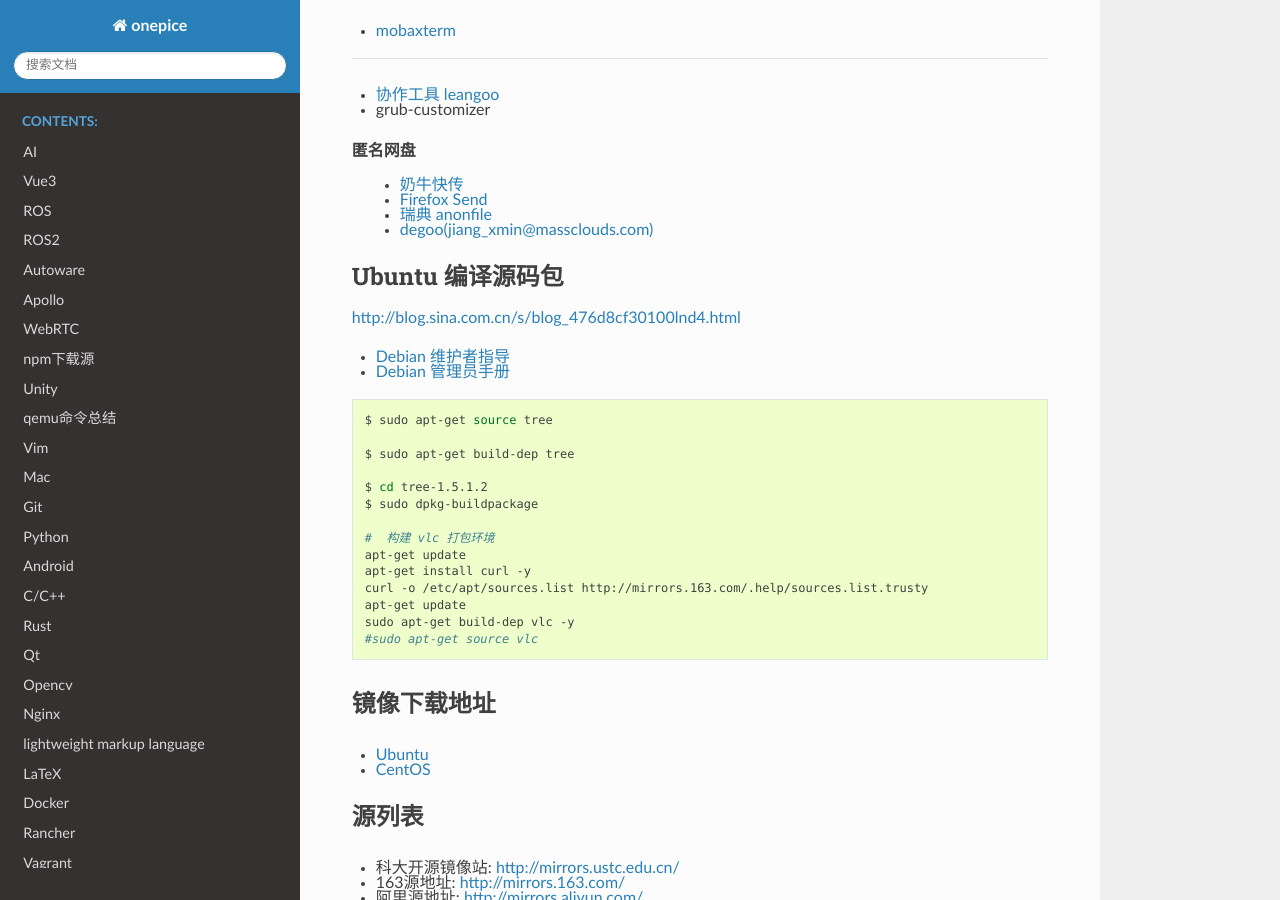
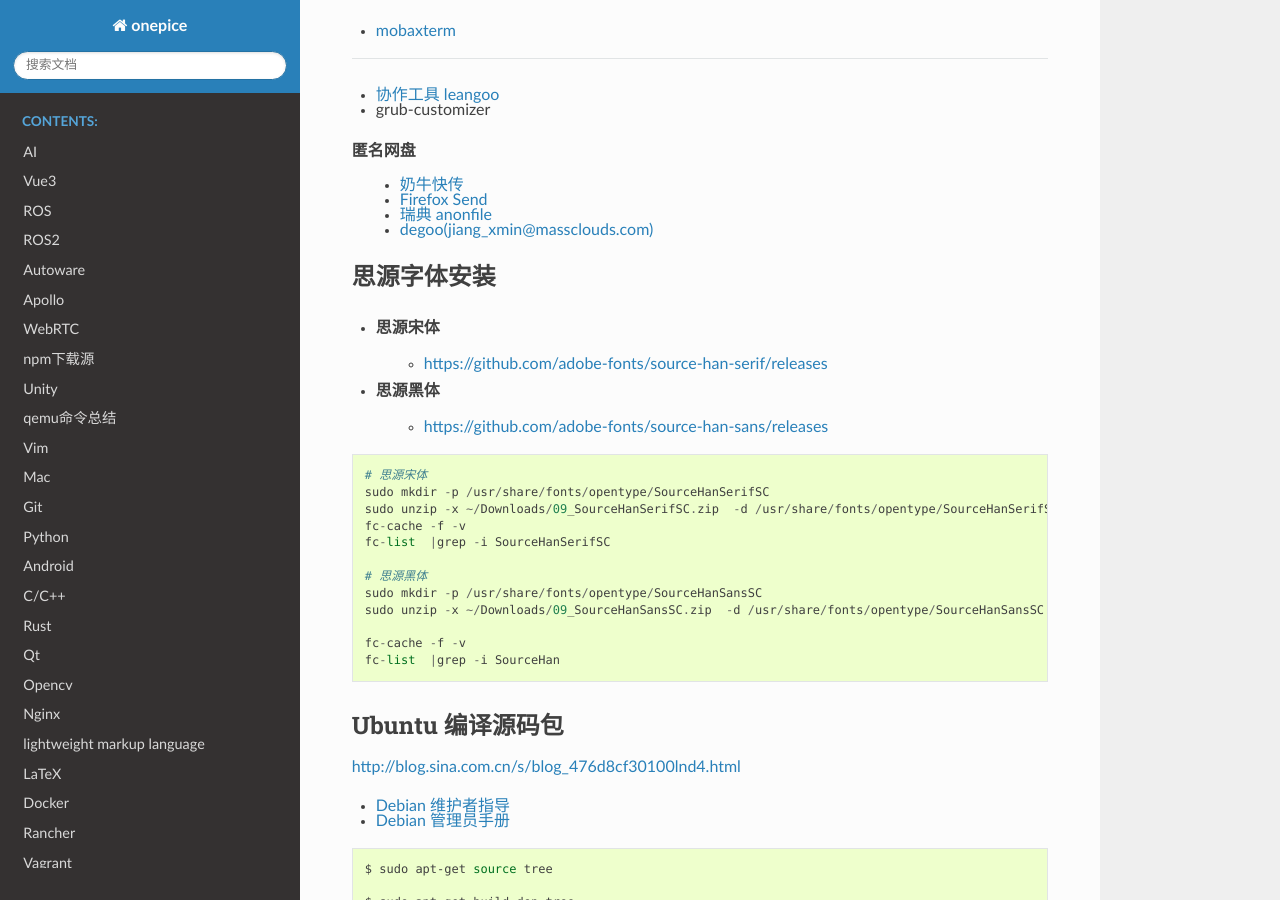
Before and after one commit to my-rds-store/my_space, a Sphinx documentation site: the page built from source/index.rst, in a window 1280 px wide and 900 px high, scrolled down 1898 px. Built offline with Sphinx 7.4.7 and the Read the Docs theme 3.1.0, drawn with Linux system fonts in a browser that asks for light colours.

Commit message:
update ...

```diff
--- a/source/index.rst
+++ b/source/index.rst
@@ -152,6 +152,30 @@ open edx
     * `瑞典 anonfile  <https://anonfile.com/>`_
     * `degoo(jiang_xmin@massclouds.com)  <https://degoo.com>`_
 
+
+***************
+思源字体安装
+***************
+
+* 思源宋体
+    * https://github.com/adobe-fonts/source-han-serif/releases
+* 思源黑体
+    * https://github.com/adobe-fonts/source-han-sans/releases
+
+.. code::
+
+ # 思源宋体
+ sudo mkdir -p /usr/share/fonts/opentype/SourceHanSerifSC
+ sudo unzip -x ~/Downloads/09_SourceHanSerifSC.zip  -d /usr/share/fonts/opentype/SourceHanSerifSC
+ fc-cache -f -v
+ fc-list  |grep -i SourceHanSerifSC
+
+ # 思源黑体
+ sudo mkdir -p /usr/share/fonts/opentype/SourceHanSansSC
+ sudo unzip -x ~/Downloads/09_SourceHanSansSC.zip  -d /usr/share/fonts/opentype/SourceHanSansSC
+
+ fc-cache -f -v
+ fc-list  |grep -i SourceHan
 
 
 ************************
```
